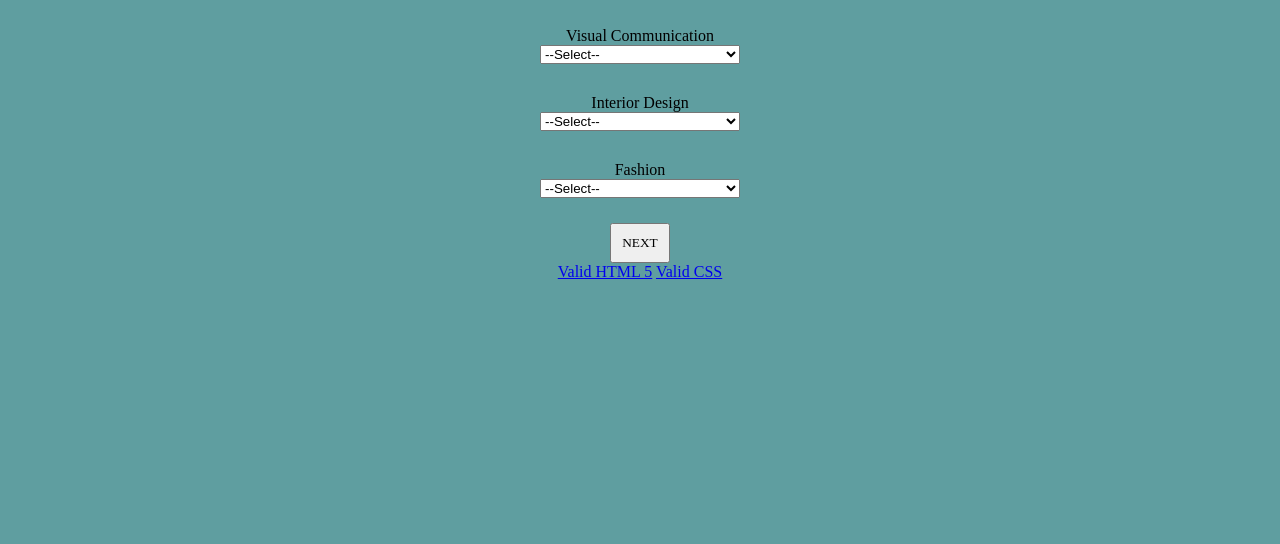
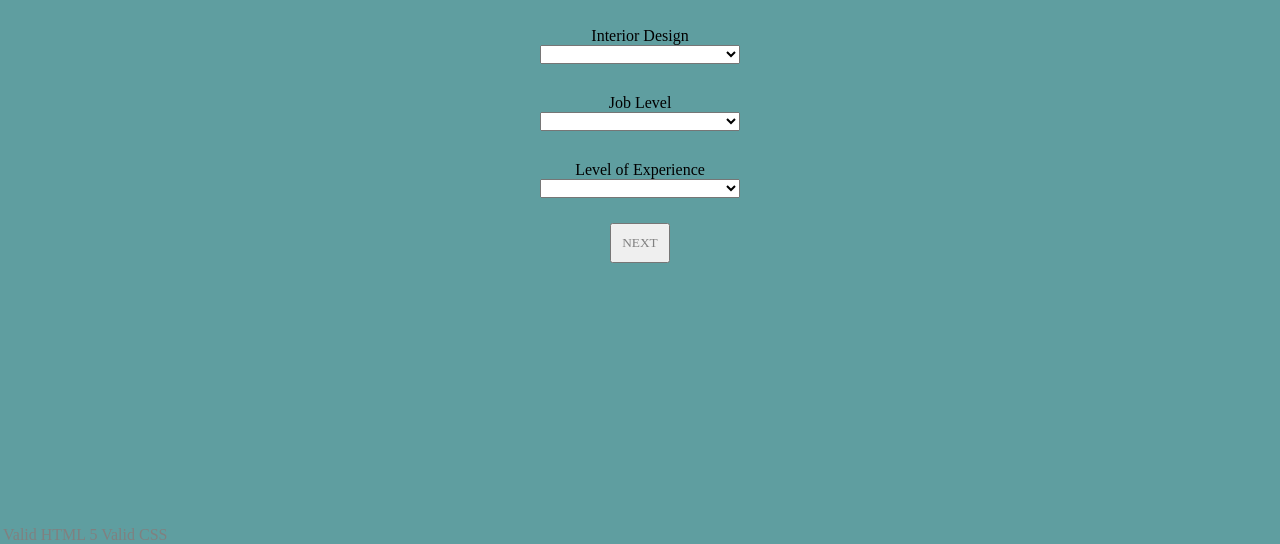
Before and after one commit to shihtammy/ex5, a plain HTML site: page index.html in a window 1280 px wide. Shown: the part 256-800 px from the top of the page. Drawn offline with nearby package versions, Linux system fonts and the light colour scheme.

Commit message:
updating ex5 files

```diff
--- a/ex5.css
+++ b/ex5.css
@@ -39,3 +39,26 @@ button {
     margin-top: 25px;
     font-family: futura;
 }
+
+a{
+	color:grey;
+	text-decoration:none;
+	}
+a:visited{
+	color:grey;
+	}
+a:hover{
+	color:#fff;
+    opacity: 0.5;
+	transition-duration: .5s;
+	}
+
+footer {
+    display:block;
+	margin:auto;
+	position:fixed;
+    left: 3px;
+    bottom:0px;
+    font-size: 9;
+    font-color:blue;
+}
--- a/ex5.js
+++ b/ex5.js
@@ -3,11 +3,11 @@ $(document).ready(function () {
     console.log('ready');
 
 $(function() {
-    $( "#visual" ).selectmenu();
-
     $( "#interior" ).selectmenu();
 
-    $( "#fashion" )
+    $( "#level" ).selectmenu();
+
+    $( "#exp" )
       .selectmenu()
       .selectmenu( "menuWidget" )
         .addClass( "overflow" );
--- a/index.html
+++ b/index.html
@@ -9,6 +9,11 @@
     <link type="text/css" rel="stylesheet" href="ex5.css">
 
     <script src="ex5.js"></script>
+
+    <link rel="stylesheet" href="//code.jquery.com/ui/1.11.4/themes/smoothness/jquery-ui.css">
+    <script src="//code.jquery.com/jquery-1.10.2.js"></script>
+    <script src="//code.jquery.com/ui/1.11.4/jquery-ui.js"></script>
+    <link rel="stylesheet" href="/resources/demos/style.css">
 
 </head>
 
@@ -24,43 +29,42 @@
 
             <fieldset>
 
-                <label for="visual">Visual Communication</label>
+                <label for="visual">Interior Design</label>
 
-                <select name="visual" id="visual">
-                    <option selected="selected">--Select--</option>
-                    <optgroup label="Visual Communication">
-                        <option value="branding">Branding</option>
-                        <option value="marketing">Marketing</option>
-                    </optgroup>
+                <select name="interior" id="interior">
+                    <option selected="selected"></option>
+                    <optgroup label="Interior Design">
+                    <option value="commercial">Commercial</option>
+                    <option value="residential">Residential</option>
                     <optgroup label="Other">
-                        <option value="ux">UX/UI</option>
-                        <option value="ad">Advertising</option>
-                    </optgroup>
+                    <option value="light">Lighting</option>
+                    <option value="way">Wayfinding</option>
+                </optgroup>
                 </select>
 
-                <label for="interior">Interior Design</label>
+                <label for="level">Job Level</label>
 
-                <select name="interior" id="interior">
-                    <option selected="selected">--Select--</option>
-                    <option>Commercial</option>
-                    <option>Residential</option>
-                    <option>Lighting</option>
-                    <option>Wayfinding</option>
+                <select name="level" id="level">
+                    <option selected="selected"></option>
+                    <option>Part-time</option>
+                    <option>Internship</option>
+                    <option>Entry-Level</option>
+                    <option>Full time</option>
                 </select>
 
-                <label for="fashion">Fashion</label>
+                <label for="exp">Level of Experience</label>
 
-                <select name="fashion" id="fashion">
-                    <option selected="selected">--Select--</option>
-                    <option>Manufacturing</option>
-                    <option>Marketing Promotion</option>
-                    <option>Retail</option>
+                <select name="exp" id="exp">
+                    <option selected="selected"></option>
+                    <option>< 1 year</option>
+                    <option>2 - 5 years</option>
+                    <option>5+ years</option>
                 </select>
             </fieldset>
 
         </form>
 
-        <button>NEXT</button>
+        <button><a href="http://www.disd.edu/careers-interior-design.php">NEXT</a></button>
 
     </section>
 
```
